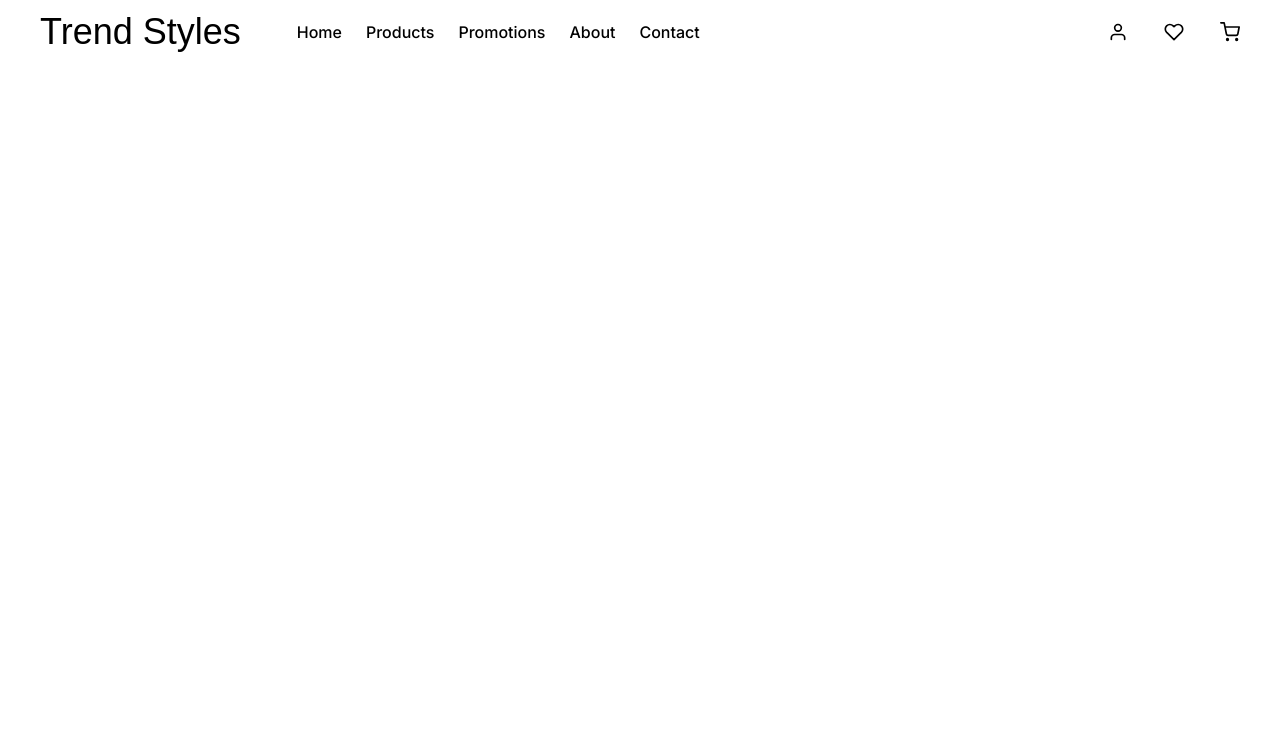
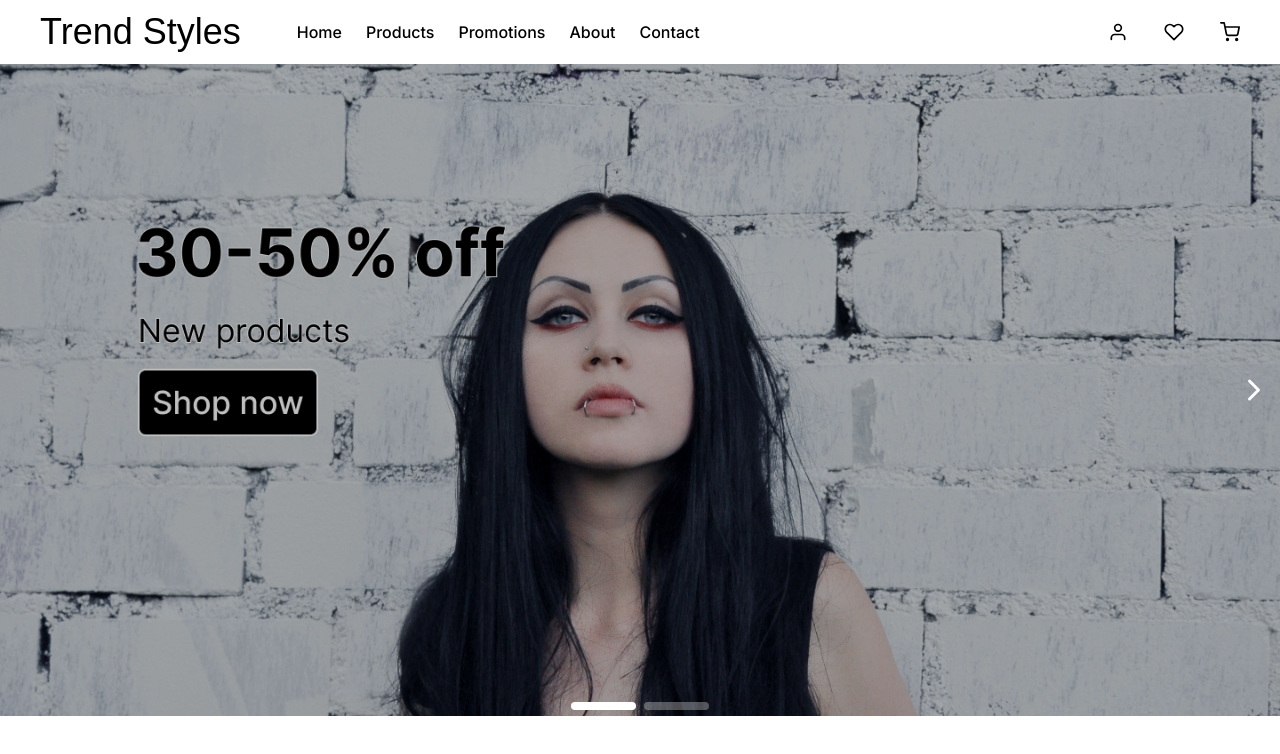
Before and after one commit to Mathh19/trend-style, a Next.js app: page / in a window 1280 px wide. Shown: the top 754 px of the page. Built offline with nearby package versions, Linux system fonts and the light colour scheme; a web font is replaced by a local one.

Commit message:
feat: add section to carousel

```diff
--- a/src/app/page.tsx
+++ b/src/app/page.tsx
@@ -1,3 +1,11 @@
+import { Carousel } from '@components/Carousel';
+
 export default function Home() {
-  return <></>;
+  return (
+    <>
+      <section>
+        <Carousel />
+      </section>
+    </>
+  );
 }
```
